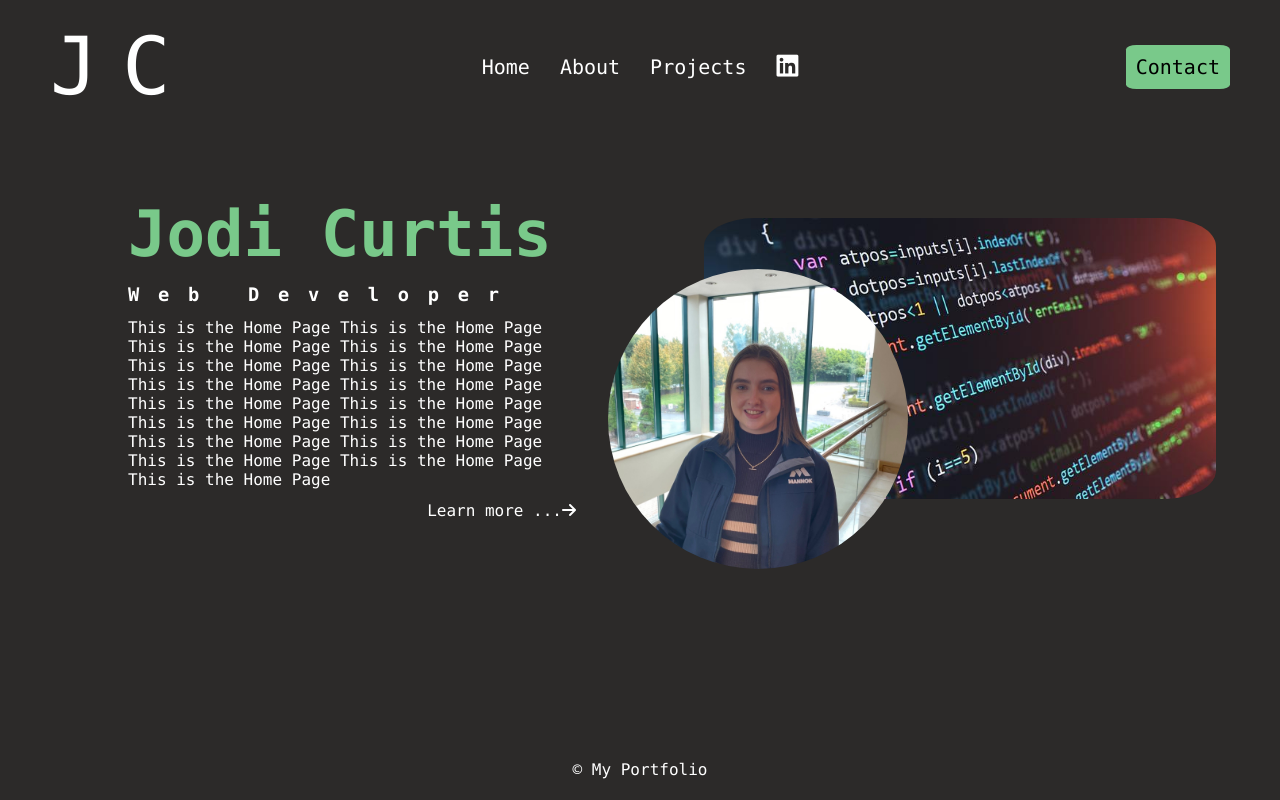
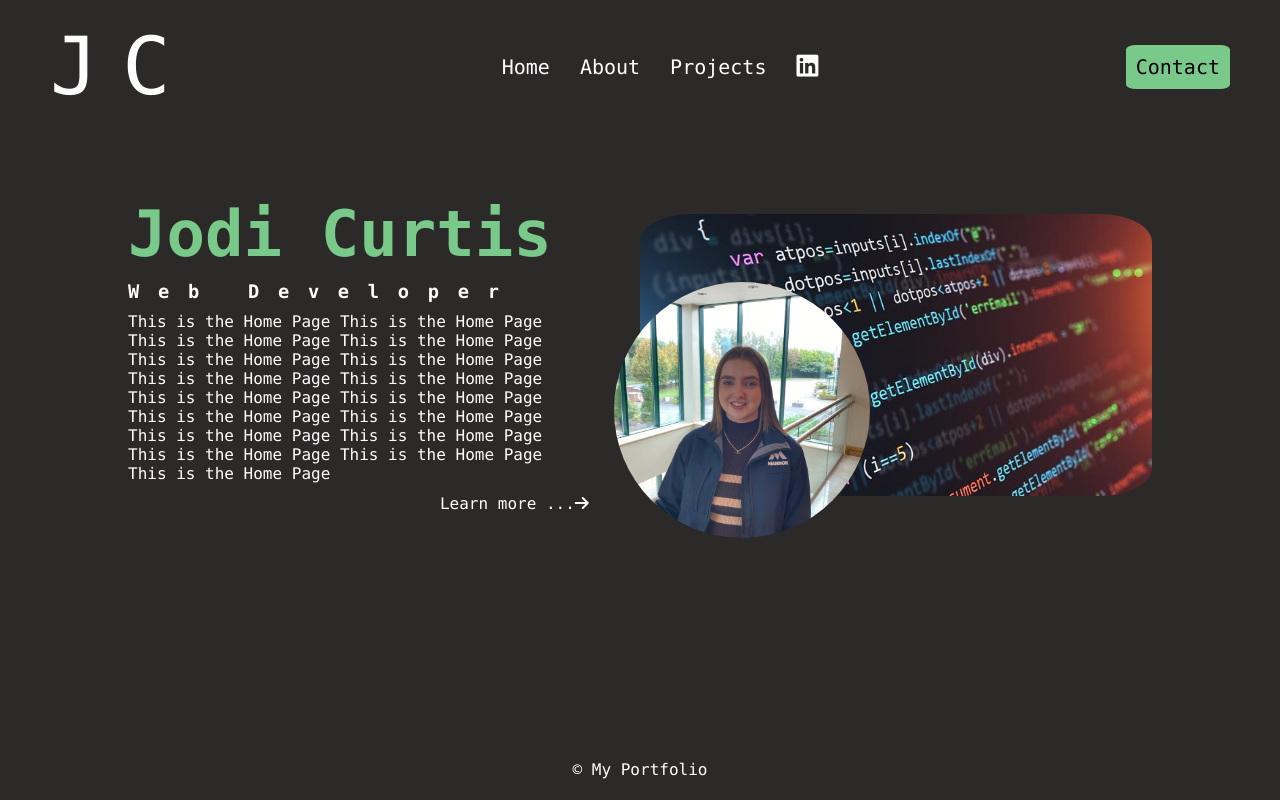
Before and after one commit to jodi-curtis/MyPortfolio, a Flask app: page / in a window 1280 px wide. Run offline with Flask 3, Linux system fonts and the light colour scheme; some libraries are stand-ins or nearby versions.

Commit message:
Responsive styling for home page

```diff
--- a/static/css/style.css
+++ b/static/css/style.css
@@ -12,31 +12,32 @@ body {
 }
 
 header {
-    display: flex;
-    justify-content: space-between;
-    align-items: center;
-    padding: 20px 50px;
-    position: relative;
-    font-size: 1.25em;
+    display: grid;
+    grid-template-areas:
+    "logo"
+    "nav"
+    "contact";
+    margin: 10%;
+    font-size: 1em;
 }
 
 header h1 {
-    font-size: 4em;
-    margin: 0;
+    grid-area: logo;
+    font-size: 3em;
     font-weight: lighter;
     letter-spacing: 0.3em;
+    margin: 0;
 }
 
 nav {
-    position: absolute;
-    left: 50%;
-    transform: translateX(-50%);
+    grid-area: nav;
 }
 
 nav ul {
     display: flex;
     list-style: none;
     padding: 0;
+    justify-content: space-evenly;
 }
 
 nav ul li {
@@ -49,11 +50,15 @@ nav ul li a {
 }
 
 .contact-button{
+    grid-area: contact;
     background-color: #79c98a;
     text-decoration: none;
     color: #000000;
-    padding: 10px;
     border-radius: 10%;
+    width: 100%;
+    margin: auto;
+    padding: 2%;
+    text-align: center;
 }
 
 main {
@@ -67,8 +72,11 @@ footer {
 
 .container {
     display: flex;
+    flex-direction: column;
     margin-top: 5%;
     margin-bottom: 10%;
+    margin-left: 10%;
+    margin-right: 10%;
 }
 
 .text, .image {
@@ -79,14 +87,12 @@ footer {
 }
 
 .text h1, .text h3, .text p {
-    margin-left: 20%;
-    margin-right: 10%;
     margin-top: 0;
     margin-bottom: 2%;
 }
 
 .text h1{
-    font-size: 4em;
+    font-size: 2.5em;
     color: #79c98a;
 }
 
@@ -98,7 +104,6 @@ footer {
     text-decoration: none;
     color: #ffffff;
     margin-left: auto;
-    margin-right: 10%;
 }
 
 #learn-more:hover{
@@ -112,10 +117,12 @@ footer {
 .image {
     position: relative;
     align-items: center;
+    margin-top: 10%;
+    margin-bottom: 30%;
 }
 
 .background-img {
-    width: 80%;
+    width: 100%;
     height: auto;
     border-radius: 10%;
     opacity: 0;
@@ -133,10 +140,14 @@ footer {
 
 .profile-img {
     position: absolute;
-    bottom: -15%;
+    bottom: -30%;
     left: -5%;
-    width: 300px;
-    height: 300px;
+    width: 30vw; /* Using viewport width for responsive sizing */
+    height: 30vw; /* Ensuring it maintains a square aspect ratio */
+    max-width: 300px; /* Ensuring it doesn't get too large */
+    max-height: 300px; /* Ensuring it doesn't get too large */
+    object-fit: cover;
+    aspect-ratio: 1 / 1; /* Maintaining the aspect ratio */
     border-radius: 50%;
     object-fit: cover;
     opacity: 0;
@@ -144,3 +155,69 @@ footer {
     animation: fadeIn 1s forwards;
     animation-delay: .6s;
 }
+
+@media (min-width: 600px) {
+    header {
+        grid-template-areas:
+        "logo contact"
+        "nav nav";
+        justify-content: space-between;
+        align-items: center;
+        padding: 20px 50px;
+        position: relative;
+        font-size: 1.25em;
+        margin: 0;
+    }
+}
+
+@media (min-width: 1100px) {
+
+    header {
+        grid-template-areas:
+        "logo nav contact";
+    }
+
+    header h1 {
+        font-size: 4em;
+    }
+
+    nav {
+        position: absolute;
+        left: 50%;
+        transform: translateX(-50%);
+    }
+
+    .contact-button{
+        padding: 10px;
+        width: auto;
+    }
+
+    .container {
+        flex-direction: row;
+    }
+
+    .text h1, .text h3, .text p {
+        margin-right: 10%;
+    }
+
+    .text h1{
+        font-size: 4em;
+    }
+
+    #learn-more{
+        margin-right: 10%;
+    }
+
+    .image {
+        margin-top: auto;
+        margin-bottom: auto;
+    }
+
+    .profile-img {
+        bottom: -15%;
+        width: 20vw;
+        height: 20vw;
+    }
+
+
+}
```
